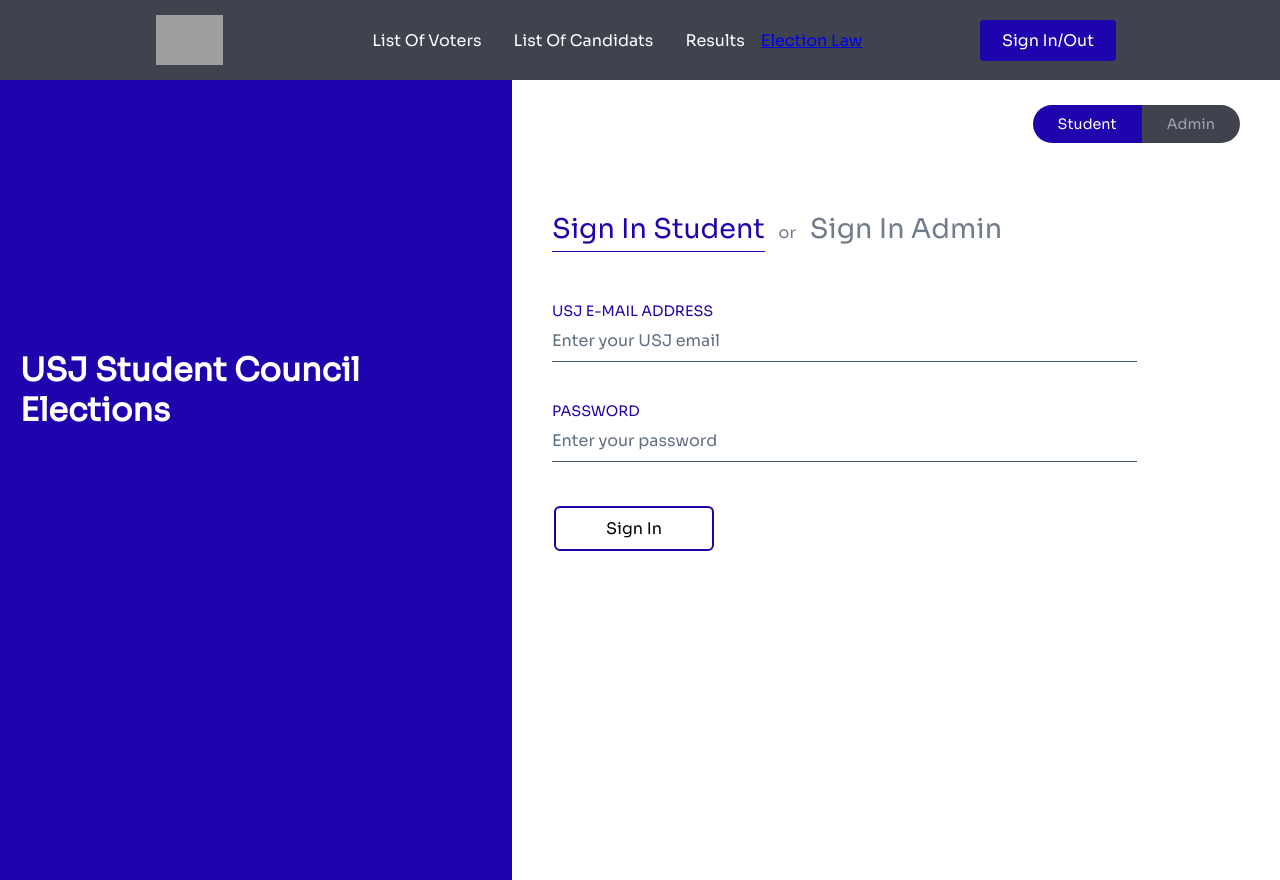
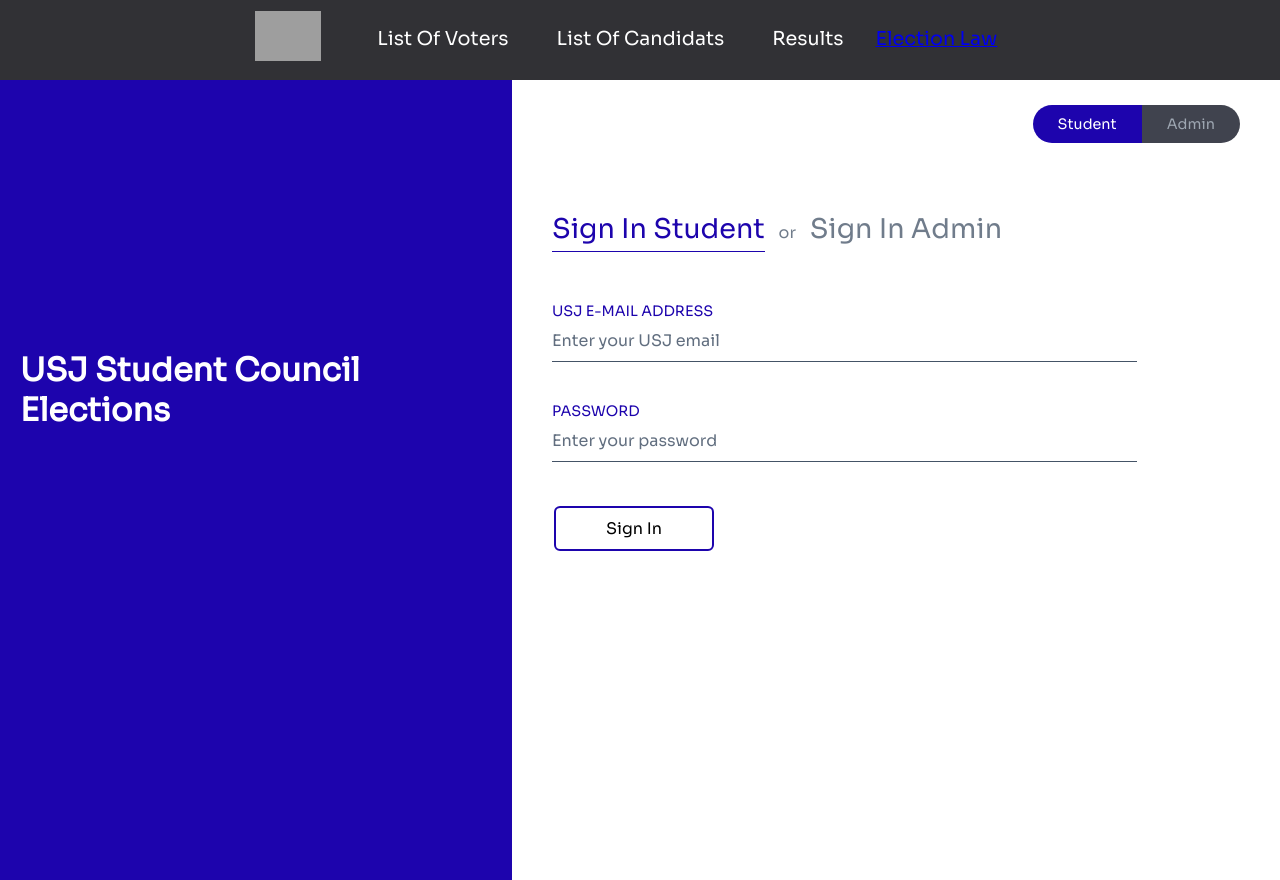
Before and after one commit to RalphHallal7/Elections_Website, a React (Create React App) app: page / in a window 1280 px wide. Built offline with nearby package versions, Linux system fonts and the light colour scheme; grey boxes are pictures that could not be loaded.

Commit message:
final frontend

```diff
--- a/package.json
+++ b/package.json
@@ -9,6 +9,7 @@
     "@testing-library/user-event": "^12.8.3",
     "react": "^17.0.2",
     "react-dom": "^17.0.2",
+    "react-redux": "^7.2.6",
     "react-router-dom": "^5.3.0",
     "react-scripts": "4.0.3",
     "react-table": "^7.7.0",
--- a/public/index.html
+++ b/public/index.html
@@ -9,35 +9,20 @@
       name="description"
       content="Web site created using create-react-app"
     />
+
+    <script
+      src="https://kit.fontawesome.com/0f83e5d3b7.js"
+      crossorigin="anonymous"
+    ></script>
+
+
+
     <link rel="apple-touch-icon" href="%PUBLIC_URL%/logo192.png" />
-    <!--
-      manifest.json provides metadata used when your web app is installed on a
-      user's mobile device or desktop. See https://developers.google.com/web/fundamentals/web-app-manifest/
-    -->
     <link rel="manifest" href="%PUBLIC_URL%/manifest.json" />
-    <!--
-      Notice the use of %PUBLIC_URL% in the tags above.
-      It will be replaced with the URL of the `public` folder during the build.
-      Only files inside the `public` folder can be referenced from the HTML.
-
-      Unlike "/favicon.ico" or "favicon.ico", "%PUBLIC_URL%/favicon.ico" will
-      work correctly both with client-side routing and a non-root public URL.
-      Learn how to configure a non-root public URL by running `npm run build`.
-    -->
     <title>USJ Elections</title>
   </head>
   <body>
     <noscript>You need to enable JavaScript to run this app.</noscript>
     <div id="root"></div>
-    <!--
-      This HTML file is a template.
-      If you open it directly in the browser, you will see an empty page.
-
-      You can add webfonts, meta tags, or analytics to this file.
-      The build step will place the bundled scripts into the <body> tag.
-
-      To begin the development, run `npm start` or `yarn start`.
-      To create a production bundle, use `npm run build` or `yarn build`.
-    -->
   </body>
 </html>
--- a/src/App.js
+++ b/src/App.js
@@ -1,6 +1,5 @@
 import React from "react";
 import { HashRouter as Router, Route, Switch } from "react-router-dom";
-import Navbar from "./components/Navbar";
 import ListVoters from "./Pages/ListVoters";
 import ListCandidats from "./Pages/ListCandidats";
 import "./App.css";
@@ -15,13 +14,13 @@
 import { Pres_L3 } from "./Pages/Pres_L3";
 import { Thank_you } from "./Pages/Thank_you";
 import {Results} from "./Pages/Results"
+import NavBar from "./components/Navbar/NavBar";
 
   function App() {
     return (
 
-
         <Router>
-          <Navbar />
+          <NavBar/>
           <Switch>
 
             <Route path='/' exact component={Home} />
--- a/src/Pages/ListVoters.js
+++ b/src/Pages/ListVoters.js
@@ -13,9 +13,9 @@
       }}>
         List of Voters
       </h1>
-
         <VotersTable/>
     </div>
+
 
   );
 };
--- /dev/null
+++ b/src/components/Navbar/NavBar.css
@@ -0,0 +1,120 @@
+.navbar {
+    background-color: #313135;
+    height: 80px;
+    display: flex;
+    justify-content: center;
+    align-items: center;
+    font-size: 1.2rem;
+    position: sticky;
+    top: 0;
+    z-index: 20;
+  }
+
+  .nav-container {
+    display: flex;
+    justify-content: center;
+    align-items: center;
+    width: 100%;
+    height: 80px;
+    max-width: 1500px;
+  }
+
+  .nav-logo {
+    color: #fff;
+    align-items: center;
+    margin-left: 20px;
+    margin-right: 40px;
+    cursor: pointer;
+    text-decoration: none;
+    font-size: 2rem;
+
+
+  }
+
+  .nav-menu {
+    display: flex;
+    list-style: none;
+    text-align: center;
+    margin-right: 2rem;
+  }
+
+  .nav-links {
+    color: #fff;
+    text-decoration: none;
+    padding: 0.5rem 1rem;
+    height: 100%;
+    border-bottom: 3px solid transparent;
+  }
+  .fa-code {
+    margin-left: 1rem;
+  }
+
+  .nav-item {
+    line-height: 40px;
+    margin-right: 1rem;
+  }
+
+  .nav-item:after {
+    content: "";
+    display: block;
+    height: 3px;
+    width: 0;
+    background: transparent;
+    transition: width 0.7s ease, background-color 0.5s ease;
+  }
+
+  .nav-item:hover:after {
+    width: 100%;
+    background: #1d04ad;
+  }
+
+  .nav-item .active {
+    color: #1d04ad;
+    border: 1px solid #1d04ad;
+  }
+
+  .nav-icon {
+    display: none;
+  }
+
+  @media screen and (max-width: 960px) {
+    .nav-menu {
+      display: flex;
+      flex-direction: column;
+      width: 100%;
+      border-top: 1pxsolid #fff;
+      position: absolute;
+      top: 80px;
+      left: -110%;
+      opacity: 1;
+      transition: all 0.5s ease;
+    }
+
+    .nav-menu.active {
+      background: #40434e;
+      left: 0px;
+      opacity: 1;
+      transition: all 0.5s ease;
+      z-index: 1;
+    }
+    .nav-item .active {
+      color: #1d04ad;
+      border: none;
+    }
+    .nav-links {
+      padding: 1.5rem;
+      width: 100%;
+      display: table;
+    }
+
+    .nav-icon {
+      display: block;
+      position: absolute;
+      top: 0;
+      right: 0;
+      transform: translate(-100%, 60%);
+      font-size: 1.8rem;
+      cursor: pointer;
+      color: #1d04ad;
+    }
+  }
--- /dev/null
+++ b/src/components/Navbar/NavBar.js
@@ -0,0 +1,80 @@
+import React, { useState } from "react";
+import { NavLink } from "react-router-dom";
+import "./NavBar.css";
+class DownloadLink extends React.Component {
+    render() {
+        return (
+            <a href={this.props.src} download>{this.props.children}</a>
+        )
+    }
+  }
+
+function NavBar() {
+  const [click, setClick] = useState(false);
+
+  const handleClick = () => setClick(!click);
+  return (
+      <nav className="navbar">
+
+        <div className="nav-container">
+
+          <NavLink exact to="/" className="nav-logo">
+          <img src={'https://www.usj.edu.lb/images/logousj.png'} alt='USJ' />
+          </NavLink>
+
+          <ul className={click ? "nav-menu active" : "nav-menu"}>
+
+            <li className="nav-item">
+              <NavLink
+                exact
+                to="/list-of-voters"
+                activeClassName="active"
+                className="nav-links"
+                onClick={handleClick}
+              >
+                List Of Voters
+              </NavLink>
+            </li>
+
+            <li className="nav-item">
+              <NavLink
+                exact
+                to="/list-of-candidats"
+                activeClassName="active"
+                className="nav-links"
+                onClick={handleClick}
+              >
+                List Of Candidats
+              </NavLink>
+            </li>
+
+            <li className="nav-item">
+              <NavLink
+                exact
+                to="/results"
+                activeClassName="active"
+                className="nav-links"
+                onClick={handleClick}
+              >
+                Results
+              </NavLink>
+
+            </li>
+
+            <li className="nav-item">
+            <DownloadLink src="https://drive.google.com/file/d/1JPV4pNk2WPgcE026NjzvjgX4LFJTX3j1/view?usp=sharing" >
+            Election Law
+          </DownloadLink>
+            </li>
+          </ul>
+
+          <div className="nav-icon" onClick={handleClick}>
+            <i className={click ? "fas fa-times" : "fas fa-bars"}></i>
+          </div>
+
+        </div>
+      </nav>
+  );
+}
+
+export default NavBar;
--- a/src/components/Navbar/NavbarElements.js
+++ /dev/null
@@ -1,86 +0,0 @@
-import { FaBars } from 'react-icons/fa';
-import { NavLink as Link } from 'react-router-dom';
-import styled from 'styled-components';
-
-export const Nav = styled.nav`
-  background: #40434e;
-  height: 80px;
-  display: flex;
-  justify-content: space-between;
-  padding: 0.5rem calc((100vw - 1000px) / 2);
-  z-index: 10;
-  /* Third Nav */
-  /* justify-content: flex-start; */
-`;
-
-export const NavLink = styled(Link)`
-  color: #fff;
-  display: flex;
-  align-items: center;
-  text-decoration: none;
-  padding: 0 1rem;
-  height: 100%;
-  cursor: pointer;
-  &.active {
-    color: #1d04ad;
-  }
-`;
-
-export const Bars = styled(FaBars)`
-  display: none;
-  color: #fff;
-  @media screen and (max-width: 768px) {
-    display: block;
-    position: absolute;
-    top: 0;
-    right: 0;
-    transform: translate(-100%, 75%);
-    font-size: 1.8rem;
-    cursor: pointer;
-  }
-`;
-
-export const NavMenu = styled.div`
-  display: flex;
-  align-items: center;
-  margin-right: -24px;
-  /* Second Nav */
-  /* margin-right: 24px; */
-  /* Third Nav */
-  /* width: 100vw;
-  white-space: nowrap; */
-  @media screen and (max-width: 768px) {
-    display: none;
-  }
-`;
-
-export const NavBtn = styled.nav`
-  display: flex;
-  align-items: center;
-  margin-right: 24px;
-  /* Third Nav */
-  /* justify-content: flex-end;
-  width: 100vw; */
-  @media screen and (max-width: 768px) {
-    display: none;
-  }
-`;
-
-export const NavBtnLink = styled(Link)`
-  border-radius: 4px;
-  background: #1d04ad;
-  padding: 10px 22px;
-  color: #fff;
-  outline: none;
-  border: none;
-  cursor: pointer;
-  transition: all 0.2s ease-in-out;
-  text-decoration: none;
-  /* Second Nav */
-  margin-left: 24px;
-  &:hover {
-    transition: all 0.2s ease-in-out;
-    background: #fff;
-    color: #010606;
-  }
-`;
--- a/src/components/Navbar/index.js
+++ /dev/null
@@ -1,53 +0,0 @@
-import React from 'react';
-import {
-  Nav,
-  NavLink,
-  Bars,
-  NavMenu,
-  NavBtn,
-  NavBtnLink
-} from './NavbarElements';
-
-
-class DownloadLink extends React.Component {
-  render() {
-      return (
-          <a href={this.props.src} download>{this.props.children}</a>
-      )
-  }
-}
-const Navbar = () => {
-  return (
-    <>
-      <Nav>
-        <NavLink to='/'>
-          <img src={'https://www.usj.edu.lb/images/logousj.png'} alt='USJ' />
-        </NavLink>
-        <Bars />
-        <NavMenu>
-          <NavLink to='/list-of-voters' activeStyle>
-            List Of Voters
-          </NavLink>
-          <NavLink to='/list-of-candidats' activeStyle>
-            List Of Candidats
-          </NavLink>
-          <NavLink to='/results' activeStyle>
-            Results
-          </NavLink>
-
-          <DownloadLink src="https://drive.google.com/file/d/1JPV4pNk2WPgcE026NjzvjgX4LFJTX3j1/view?usp=sharing" >
-            Election Law
-          </DownloadLink>
-
-        </NavMenu>
-
-        <NavBtn>
-          <NavBtnLink to='/'>Sign In/Out</NavBtnLink>
-        </NavBtn>
-
-      </Nav>
-    </>
-  );
-};
-
-export default Navbar;
```
Also changed, not shown: src/Pages/Home.js (line endings or trailing spaces), 1 other file (tests, documents, lock files or other folders).
